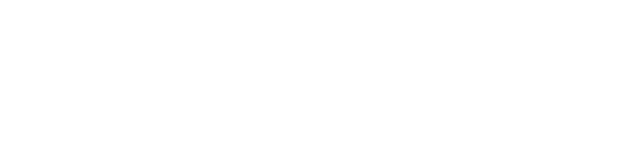
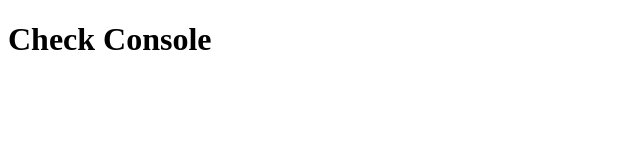
Before and after one commit to akshayagrawal87/GuviBootCamp, a plain HTML site: page day13/index.html in a window 1280 px wide. Shown: the whole page, without its empty margins (0-640 px from the left). Drawn offline with Linux system fonts and the light colour scheme.

Commit message:
day 13 tasks added

```diff
--- a/day13/index.html
+++ b/day13/index.html
@@ -6,6 +6,7 @@
 		<title>Document</title>
 	</head>
 	<body>
+		<h1>Check Console</h1>
 		<script src="index.js"></script>
 	</body>
 </html>
```
